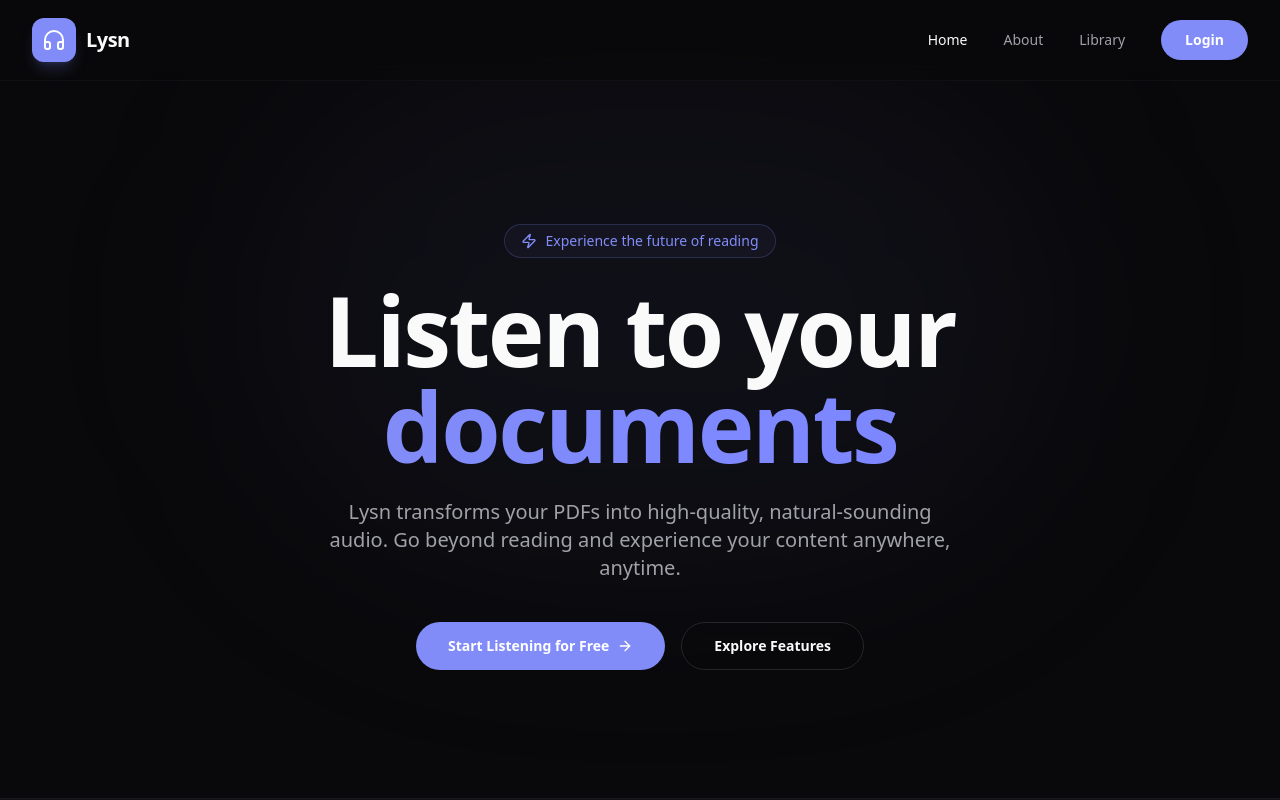
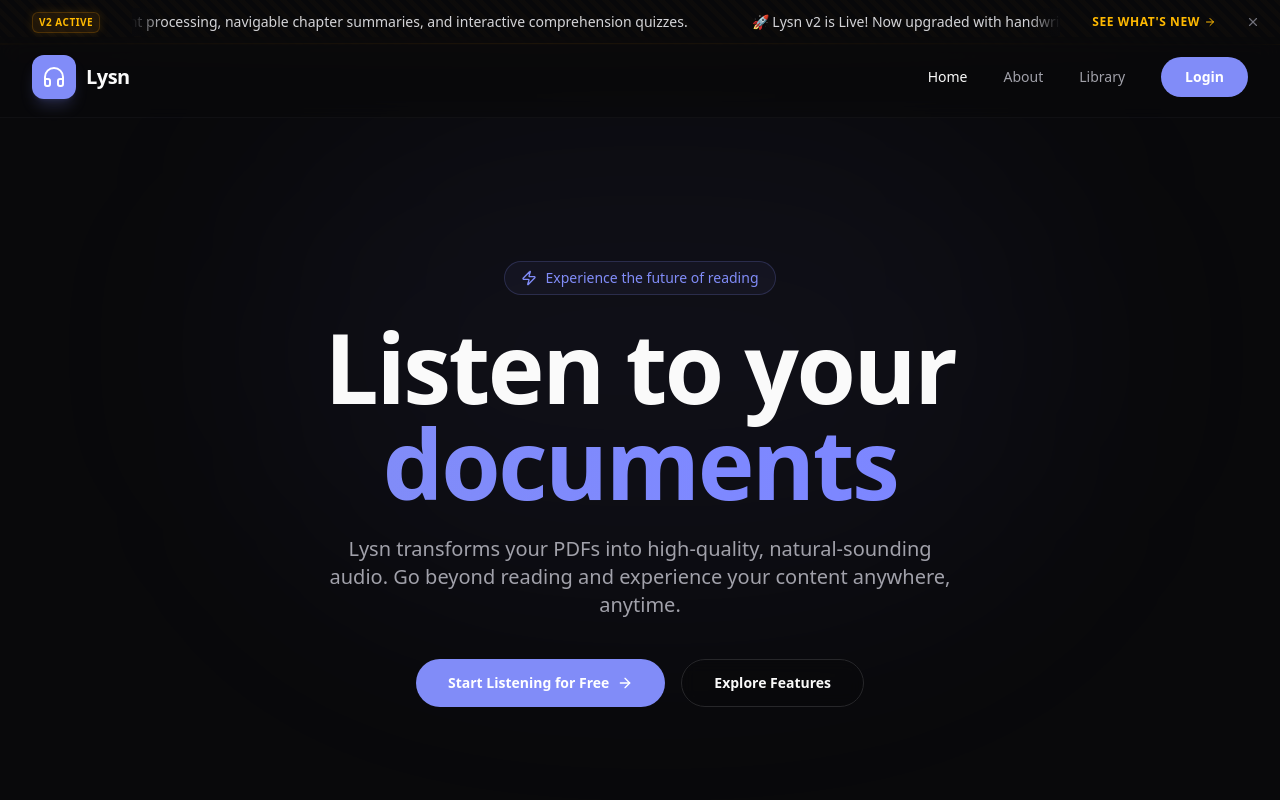
Before and after one commit to SaumiliHaldar/Lysn, a Next.js app in the folder frontend/: page / in a window 1280 px wide. Shown: the top 800 px of the page. Built offline with nearby package versions, Linux system fonts and the light colour scheme; no server answers.

Commit message:
added announcement banner component and integrated it into client layout

```diff
--- /dev/null
+++ b/frontend/components/announcement-banner.tsx
@@ -0,0 +1,116 @@
+"use client";
+
+import Link from "next/link";
+import { motion, AnimatePresence } from "framer-motion";
+import { X, ArrowRight } from "lucide-react";
+
+interface AnnouncementBannerProps {
+  isVisible: boolean;
+  onClose: () => void;
+}
+
+export function AnnouncementBanner({ isVisible, onClose }: AnnouncementBannerProps) {
+  // diagonal technical caution stripe pattern
+  const diagonalStripeStyle = {
+    backgroundImage: `linear-gradient(45deg,
+      rgba(245, 158, 11, 0.02) 25%,
+      transparent 25%,
+      transparent 50%,
+      rgba(245, 158, 11, 0.02) 50%,
+      rgba(245, 158, 11, 0.02) 75%,
+      transparent 75%,
+      transparent
+    )`,
+    backgroundSize: "14px 14px",
+  };
+
+  return (
+    <AnimatePresence>
+      {isVisible && (
+        <motion.div
+          initial={{ height: 0, opacity: 0 }}
+          animate={{ height: "auto", opacity: 1 }}
+          exit={{ height: 0, opacity: 0 }}
+          transition={{ duration: 0.4, ease: [0.16, 1, 0.3, 1] }}
+          className="fixed top-0 left-0 right-0 z-50 overflow-hidden bg-zinc-950/90 border-b border-amber-500/10 backdrop-blur-md"
+          style={diagonalStripeStyle}
+        >
+          <div className="relative w-full px-4 py-2 sm:px-6 lg:px-8">
+            <div className="flex items-center justify-between gap-x-4 pr-8 h-6 sm:h-7">
+              {/* Left Column: Fixed Badges */}
+              <div className="flex items-center gap-2 sm:gap-2.5 flex-shrink-0">
+                {/* V2 Tech Badge with premium shadow glow */}
+                <span className="inline-flex items-center rounded-md bg-amber-500/10 px-1.5 py-0.5 text-[9px] sm:text-[10px] font-bold font-mono tracking-wider text-amber-400 border border-amber-500/20 uppercase whitespace-nowrap shadow-[0_0_10px_rgba(245,158,11,0.15)]">
+                  v2 active
+                </span>
+              </div>
+
+              {/* Middle Column: Infinite Scrolling Text with Gradient Fade Overlays */}
+              <div className="relative flex-1 overflow-hidden h-full flex items-center mx-2 sm:mx-4">
+                {/* Left Fade Overlay */}
+                <div className="absolute left-0 top-0 bottom-0 w-4 sm:w-8 bg-gradient-to-r from-zinc-950 to-transparent pointer-events-none z-10" />
+
+                {/* Infinite Scrolling Container */}
+                <motion.div
+                  className="flex whitespace-nowrap gap-16 pr-16"
+                  animate={{ x: [0, "-50%"] }}
+                  transition={{
+                    repeat: Infinity,
+                    duration: 15, // Faster, highly active and catchy marquee speed
+                    ease: "linear",
+                  }}
+                >
+                  {/* Duplicated text elements to create an infinite, gapless scroll loop */}
+                  <span className="text-zinc-300 text-xs sm:text-sm font-medium">
+                    🚀 Lysn v2 is Live! Now upgraded with handwritten document processing, navigable chapter summaries, and interactive comprehension quizzes.
+                  </span>
+                  <span className="text-zinc-300 text-xs sm:text-sm font-medium">
+                    🚀 Lysn v2 is Live! Now upgraded with handwritten document processing, navigable chapter summaries, and interactive comprehension quizzes.
+                  </span>
+                </motion.div>
+
+                {/* Right Fade Overlay */}
+                <div className="absolute right-0 top-0 bottom-0 w-4 sm:w-8 bg-gradient-to-l from-zinc-950 to-transparent pointer-events-none z-10" />
+              </div>
+
+              {/* Right Column: Fixed Call to Action */}
+              <div className="flex items-center flex-shrink-0">
+                <Link
+                  href="https://lysn-v2.vercel.app"
+                  target="_blank"
+                  rel="noopener noreferrer"
+                  className="group flex items-center gap-1 text-[10px] sm:text-xs font-bold text-amber-400 hover:text-amber-300 transition-colors uppercase tracking-wider whitespace-nowrap"
+                >
+                  See What's New
+                  <ArrowRight className="h-3 w-3 transition-transform group-hover:translate-x-0.5" />
+                </Link>
+              </div>
+            </div>
+
+            {/* Absolute close button */}
+            <div className="absolute right-2 sm:right-4 top-1/2 -translate-y-1/2">
+              <button
+                onClick={onClose}
+                className="flex items-center justify-center p-1 rounded-md text-zinc-500 hover:text-zinc-300 hover:bg-zinc-800/40 transition-all active:scale-95 cursor-pointer"
+                aria-label="Dismiss banner"
+              >
+                <X className="h-3.5 w-3.5" />
+              </button>
+            </div>
+          </div>
+
+          {/* INFINITE MOVING GLOWING LASER LINE */}
+          <motion.div
+            className="absolute bottom-0 left-0 h-[1.5px] w-full bg-gradient-to-r from-transparent via-amber-500/60 to-transparent"
+            animate={{ x: ["-100%", "100%"] }}
+            transition={{
+              repeat: Infinity,
+              duration: 4,
+              ease: "linear",
+            }}
+          />
+        </motion.div>
+      )}
+    </AnimatePresence>
+  );
+}
--- a/frontend/components/client-layout.tsx
+++ b/frontend/components/client-layout.tsx
@@ -1,6 +1,7 @@
 "use client";
 
 import { usePathname } from "next/navigation";
+import { useState, useEffect } from "react";
 
 import { AudioPlayerProvider, useAudioPlayer } from "@/contexts/audio-player-context";
 import { Navbar } from "@/components/navbar";
@@ -8,6 +9,7 @@
 import { Toaster } from "@/components/ui/sonner";
 import { AudioPlayer } from "@/components/audio-player";
 import { MiniPlayer } from "@/components/mini-player";
+import { AnnouncementBanner } from "@/components/announcement-banner";
 import { api } from "@/lib/api";
 
 function GlobalAudioPlayer() {
@@ -22,11 +24,25 @@
 export function ClientLayout({ children }: { children: React.ReactNode }) {
   const pathname = usePathname();
   const isAuthPage = pathname?.startsWith("/auth");
+  const [isBannerVisible, setIsBannerVisible] = useState(false);
+
+  useEffect(() => {
+    // Show banner on every full page reload/mount so users get to see it
+    setIsBannerVisible(true);
+  }, []);
+
+  const handleCloseBanner = () => {
+    // Dismiss for the current session/client-state
+    setIsBannerVisible(false);
+  };
 
   return (
     <AudioPlayerProvider>
-      <Navbar />
-      <main className="pt-16 min-h-screen">
+      <AnnouncementBanner isVisible={isBannerVisible} onClose={handleCloseBanner} />
+      <Navbar isBannerVisible={isBannerVisible} />
+      <main className={`min-h-screen transition-all duration-500 ease-in-out ${
+        isBannerVisible ? "pt-[101px]" : "pt-16"
+      }`}>
         {children}
       </main>
       {!isAuthPage && <Footer />}
--- a/frontend/components/navbar.tsx
+++ b/frontend/components/navbar.tsx
@@ -8,7 +8,11 @@
 import { api } from "@/lib/api";
 import { useAudioPlayer } from "@/contexts/audio-player-context";
 
-export function Navbar() {
+interface NavbarProps {
+  isBannerVisible?: boolean;
+}
+
+export function Navbar({ isBannerVisible = false }: NavbarProps) {
   const [isOpen, setIsOpen] = useState(false);
   const [user, setUser] = useState<any>(null);
   const [isScrolled, setIsScrolled] = useState(false);
@@ -41,7 +45,9 @@
 
   return (
     <nav
-      className={`fixed top-0 left-0 z-50 transition-all duration-500 ease-in-out ${
+      className={`fixed left-0 z-50 transition-all duration-500 ease-in-out ${
+        isBannerVisible ? "top-[37px]" : "top-0"
+      } ${
         isScrolled
           ? "bg-background/80 backdrop-blur-xl border-b border-border/50 shadow-lg shadow-black/5"
           : "bg-background/60 backdrop-blur-md border-b border-border/30"
```
Also changed, not shown: frontend/public/Saumili.jpg, 1 other file (tests, documents, lock files or other folders).
